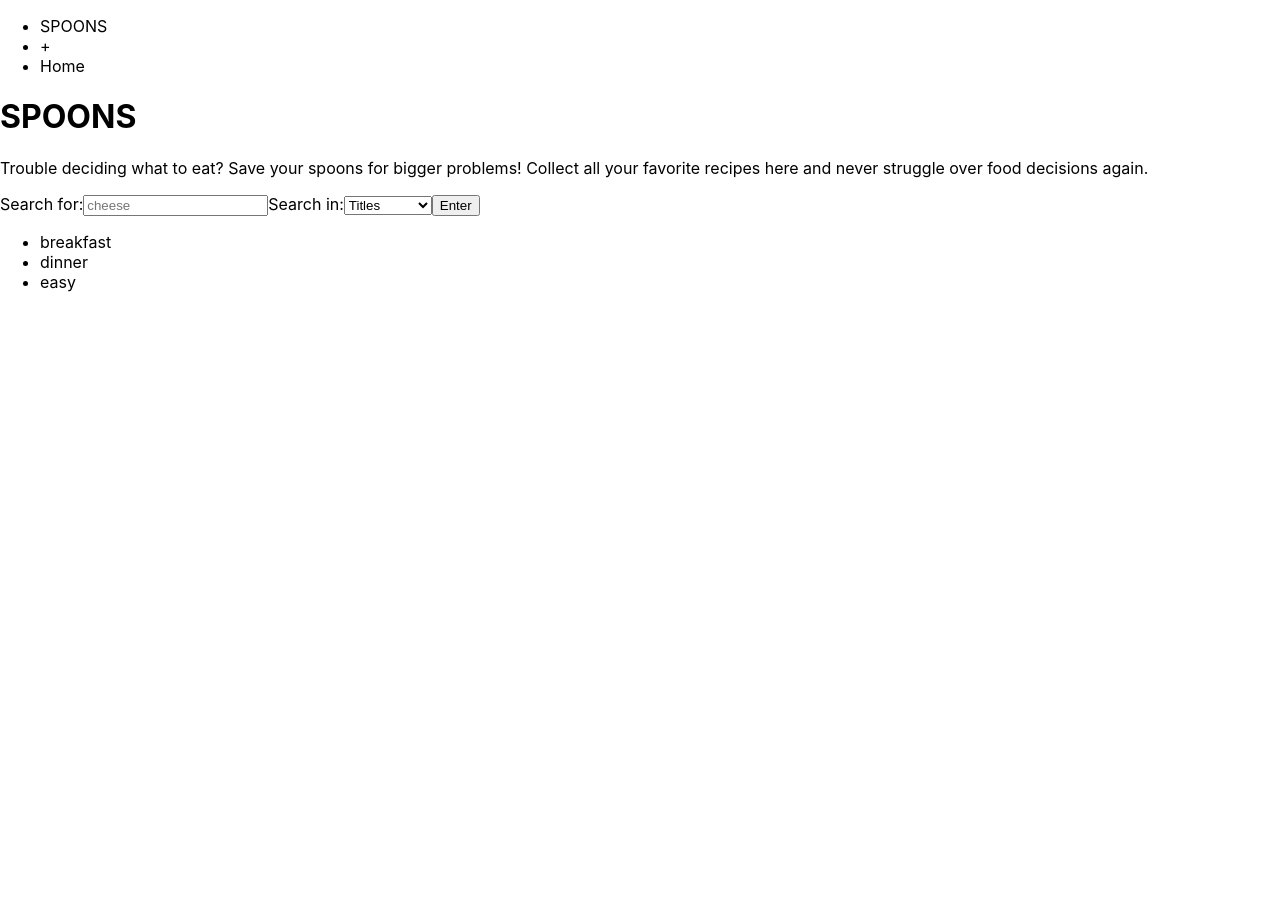
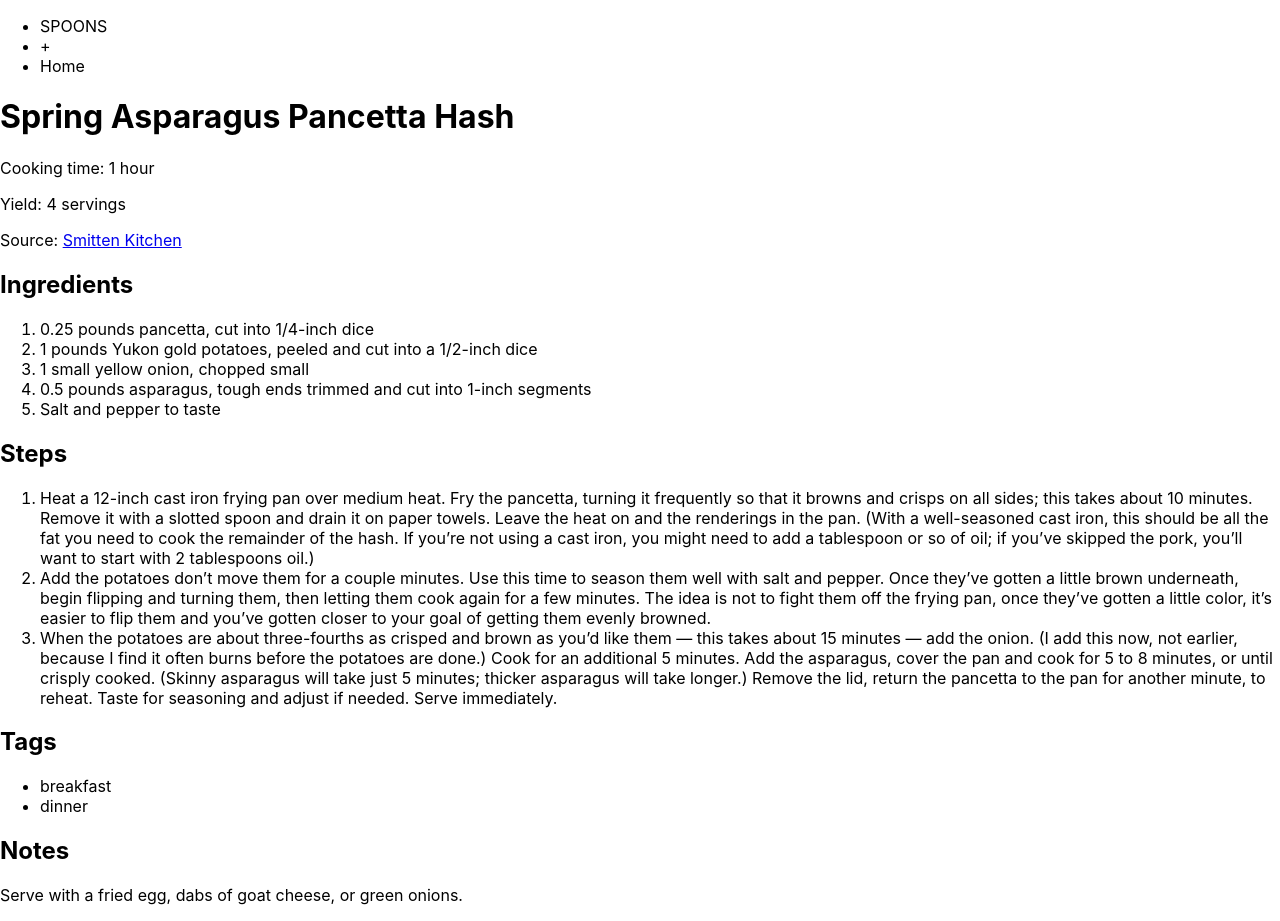
Before and after one commit to alfaraday/spoons-client, a React (Create React App) app: page /recipes/1 in a window 1280 px wide. Before the commit the page ends 800 px from the top, so only its background shows below. Built offline with nearby package versions, Linux system fonts and the light colour scheme.

Commit message:
initial routes

```diff
--- a/src/App.js
+++ b/src/App.js
@@ -8,10 +8,18 @@ export default class App extends Component {
   render() {
     return (
       <div className='App'>
-        {/* <Switch>
-          <Route path='/recipes/:recipeId' component={RecipePage} />
-        </Switch> */}
-        <LandingPage />
+          <Route
+            exact path='/'
+            component={LandingPage}
+          />
+          <Route
+            path='/results'
+            component={ResultsPage}
+          />
+          <Route
+            path='/recipes/:recipeId'
+            component={RecipePage}
+          />
       </div>
     )
   }
--- a/src/RecipePage/RecipePage.js
+++ b/src/RecipePage/RecipePage.js
@@ -6,7 +6,9 @@ import Tags from '../Tags/Tags';
 export default class RecipePage extends Component {
   render() {
     // replace with API call
-    const recipe = recipes[0];
+    const recipe = recipes.find(r =>
+        r.id == this.props.match.params.recipeId
+      );
 
     const ingredients = recipe.ingredients.map( ingredient => {
       return <li>{ingredient.amount} {ingredient.units} {ingredient.namePrep}</li>;
```
